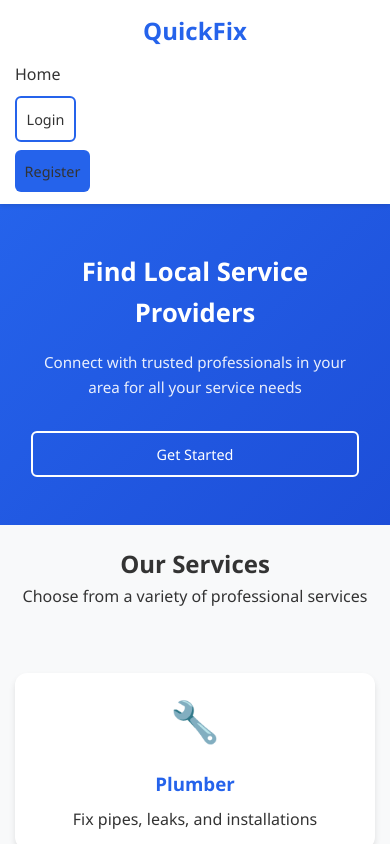
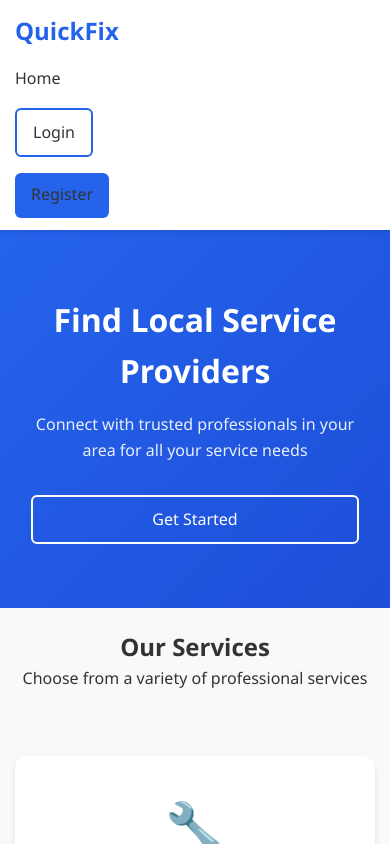
Before and after one commit to ChFaheem22/frontend, a React (Vite) app: page / in a window 390 px wide. Shown: the top 844 px of the page. Built offline with nearby package versions, Linux system fonts and the light colour scheme.

Commit message:
Updating css

```diff
--- a/src/components/Navbar.jsx
+++ b/src/components/Navbar.jsx
@@ -38,7 +38,7 @@ const Navbar = () => {
             ) : (
               <>
                 <li><Link to="/login" className="btn btn-outline">Login</Link></li>
-                <li><Link to="/register" className="btn btn-primary">Register</Link></li>
+                <li><Link to="/register" className="btn btn-reg">Register</Link></li>
               </>
             )}
           </ul>
--- a/src/index.css
+++ b/src/index.css
@@ -80,6 +80,16 @@ body {
 
 .btn-primary:hover {
   background: #1d4ed8;
+}
+
+.btn-reg {
+  background: #2563eb;
+  color: white;
+}
+
+.btn-reg:hover {
+  background: white;
+  color: #2563eb;
 }
 
 .btn-secondary {
@@ -443,69 +453,3 @@ margin-top: 20px; }
     font-size: 1.5rem;
   }
 }
-
-/* Mobile screen (≤480px) */
-@media (max-width: 480px) {
-  .hero {
-    padding: 3rem 1rem;
-  }
-
-  .hero h1 {
-    font-size: 1.6rem;
-  }
-
-  .hero p {
-    font-size: 0.95rem;
-  }
-
-  .nav-content {
-    align-items: center;
-    gap: 0.75rem;
-  }
-
-  .nav-links {
-    flex-direction: column;
-    gap: 0.5rem;
-    width: 100%;
-  }
-
-  .btn {
-    font-size: 0.9rem;
-    padding: 0.6rem;
-  }
-
-  .service-card,
-  .provider-card,
-  .stat-card,
-  .booking-card {
-    padding: 1rem;
-  }
-
-  .form-container {
-    width: 100%;
-    margin: 1rem 0;
-    padding: 1.5rem 1rem;
-  }
-
-  .booking-header {
-    flex-direction: column;
-    align-items: flex-start;
-  }
-
-  .stat-number {
-    font-size: 1.6rem;
-  }
-
-  .provider-name {
-    font-size: 1.1rem;
-  }
-
-  .service-icon {
-    font-size: 2.5rem;
-  }
-
-  .alert {
-    font-size: 0.9rem;
-    padding: 0.75rem;
-  }
-}
```
